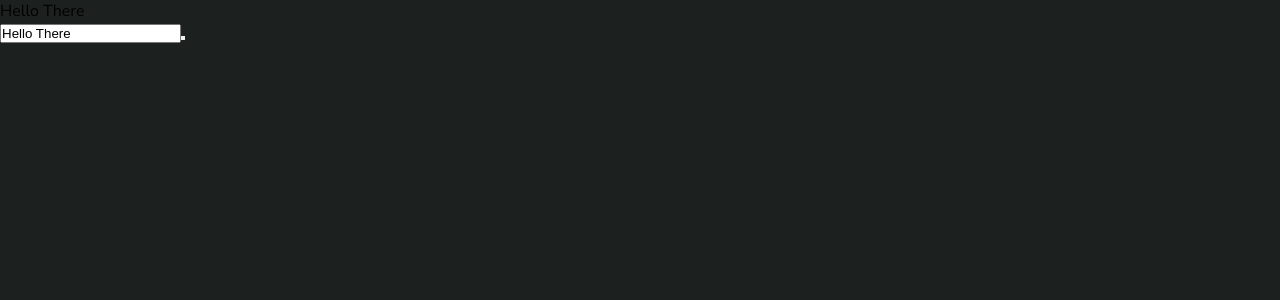
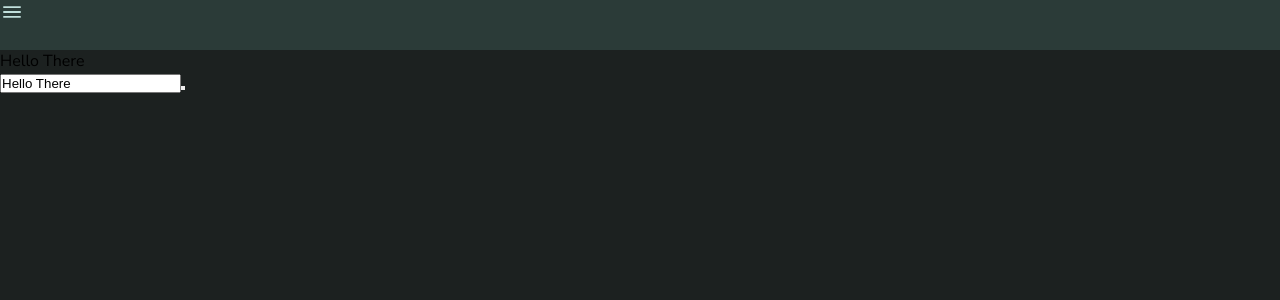
Before and after one commit to tomoi/website_update_june2025, a React (Vite) app in the folder new_website/: page / in a window 1280 px wide. Shown: the top 300 px of the page. Built offline with nearby package versions, Linux system fonts and the light colour scheme.

Commit message:
Added navbar - added navbar component to main page - added a show / hide to navigation - added a list of links (with no endpoints for now)

```diff
--- a/new_website/src/Home.tsx
+++ b/new_website/src/Home.tsx
@@ -1,12 +1,14 @@
 import { useState, useEffect } from 'react'
 import TypingReveal from './components/TypingReveal.tsx'
+import NavBar from './components/NavBar.tsx'
 
-const pages: object = {
-  about: { title: "This is Me", subh: "This is subh", body: "this is body" },
-}
+//maybe for preview of the page they will click on
+// const pages: object = {
+//   about: { title: "This is Me", subh: "This is subh", body: "this is body" },
+// }
 
 function ImageDisplay() {
-  //Just an image display, maybe displays a group of images sao that the user can use arrows to change which one is visible
+  //Just an image display, maybe displays a group of images so that the user can use arrows to change which one is visible
   //on click the image will scale up to fill the screen
   //
 }
@@ -17,6 +19,7 @@ function Home() {
 
   return (
     <>
+      <NavBar />
       <TypingReveal text={newText} delay={100} textChanged={textChanged} setTextChanged={setTextChanged} />
       <input
         name="textInput"
--- a/new_website/src/components/NavBar.tsx
+++ b/new_website/src/components/NavBar.tsx
@@ -1,13 +1,32 @@
 import { NavLink } from 'react-router'
+import { useState } from 'react'
 
 export default function NavBar() {
-
+    const [showNav, toggleShowNav] = useState(false)
 
     return (
         <nav>
-            <NavLink to="/" end>
-                Home
-            </NavLink>
+            {showNav ?
+                <>  <img src="/src/assets/menu-icon.svg" alt="Exit Button" onClick={() => toggleShowNav(false)} className="exit_nav" />
+                    <div className="nav_options">
+                        <NavLink to="/" end>
+                            Home
+                        </NavLink>
+                        <NavLink to="/about" end>
+                            About Me
+                        </NavLink>
+                        <NavLink to="/webdev" end>
+                            Web Development
+                        </NavLink>
+                        <NavLink to="/3dart" end>
+                            3D Art
+                        </NavLink>
+                        <NavLink to="/photography" end>
+                            Photography
+                        </NavLink>
+                    </div> </> :
+                <><img src="/src/assets/menu-icon.svg" alt="menu icon" onClick={() => toggleShowNav(true)} className="menu_button" /></>
+            }
         </nav>
     )
 }
```
